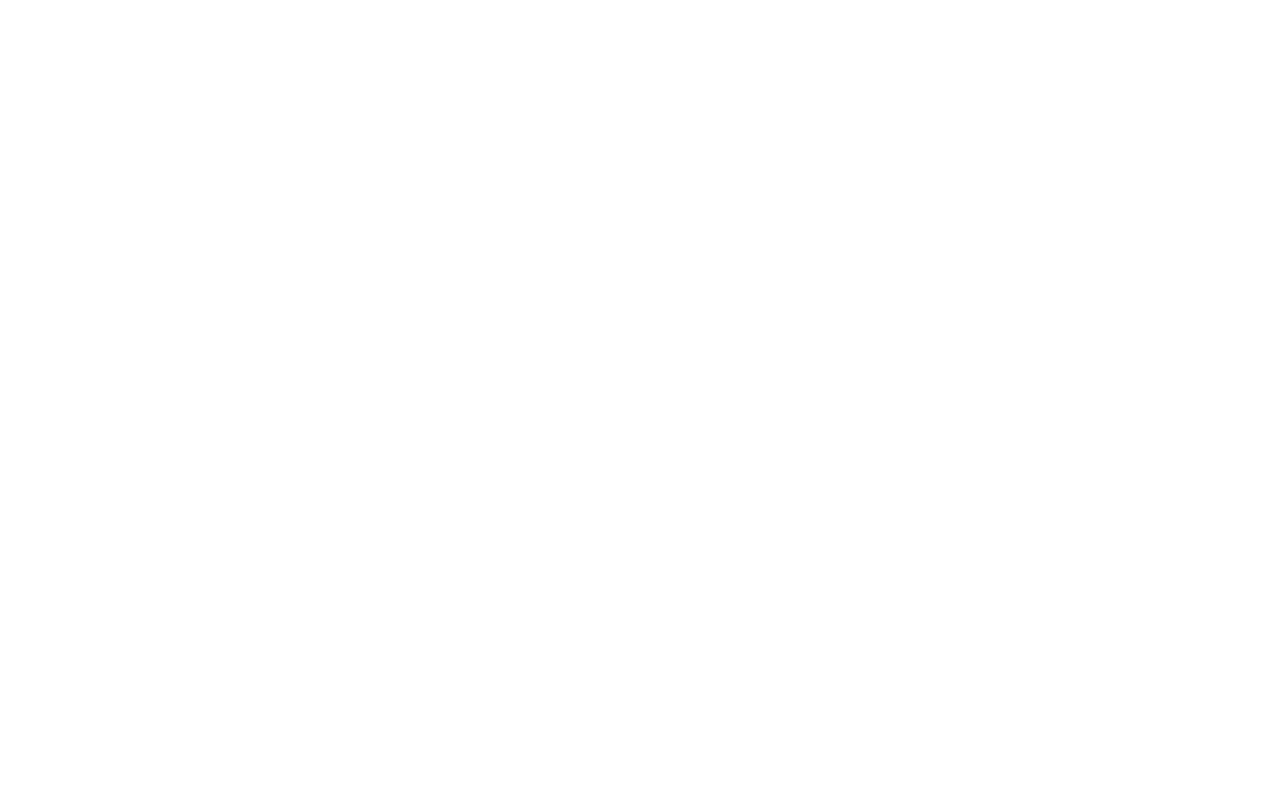
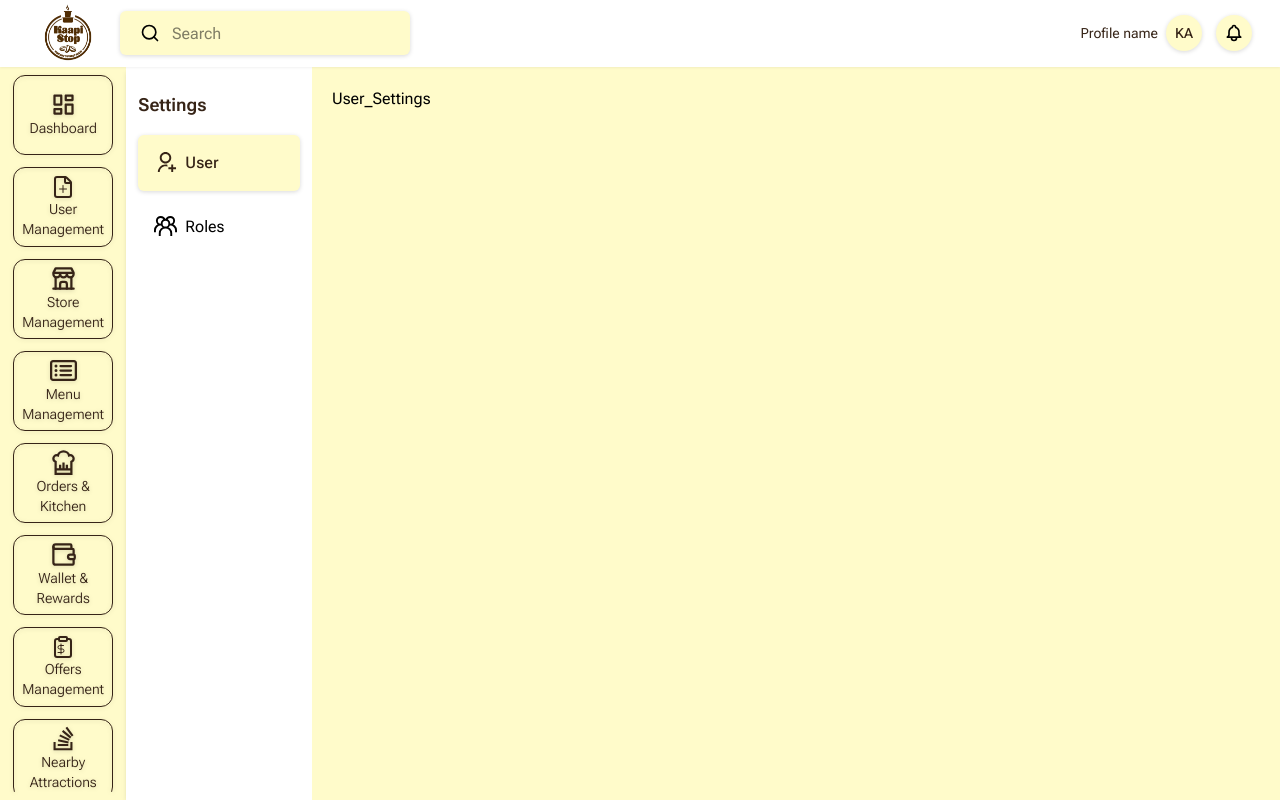
Before and after one commit to Vishvanath2005/Kappi_Stop_FE, a React (Vite) app in the folder Kappi_Stop_FE/: page /settings/user in a window 1280 px wide. Before the commit this address had no page. Built offline with nearby package versions, Linux system fonts and the light colour scheme.

Commit message:
Layout created for settings.

```diff
--- a/Kappi_Stop_FE/src/layout/Layouts.jsx
+++ b/Kappi_Stop_FE/src/layout/Layouts.jsx
@@ -4,7 +4,7 @@
 import { RiDashboardLine, RiUserAddLine } from "react-icons/ri";
 import { TbBuildingStore, TbReportAnalytics } from "react-icons/tb";
 import { FaRegRectangleList } from "react-icons/fa6";
-import { Plus, Settings, Triangle, Wallet } from "lucide-react";
+import { Plus, Settings, Wallet } from "lucide-react";
 import { FaStackOverflow } from "react-icons/fa";
 import { GrGroup, GrRestaurant } from "react-icons/gr";
 import { File, Clipboard, DollarSign } from "lucide-react";
@@ -95,54 +95,49 @@
     return false;
   };
 
-  const shouldShowNestedSidebar = (menu) => {
-    if (!menu.nested) return false;
-    return (
-      location.pathname.startsWith(menu.to) && location.pathname !== menu.to
+  const activeNestedMenu = Menus.find((menu) =>
+    menu.nested?.some((item) => location.pathname.startsWith(item.to))
   );
-  };
 
   return (
-    <div className="font-roboto-flex w-full fixed h-screen">
+    <div className="font-roboto-flex w-full h-screen">
       <Navbar />
-
-      <div className="flex bg-background h-11/12">
-        <div className="px-7 pb-10 bg-background overflow-auto no-scrollbar drop-shadow-md">
-          <ul>
+      <div className="flex  bg-background h-11/12">
+        <div className="px-7 my-2 pb-2 w-[150px] drop-shadow-sm overflow-y-scroll no-scrollbar ">
+          <div className="  flex justify-center  ">
+            <ul className="">
               {Menus.map((menu, index) => (
-              <React.Fragment key={index}>
-                <NavLink to={menu.to}>
+                <NavLink key={index} to={menu.to}>
                   <li
-                    className={`w-[92px] h-20 text-sm font-light flex flex-col justify-center items-center text-center my-5 rounded-xl ${
+                    className={`w-[100px] mb-3 h-20 text-sm font-light flex flex-col justify-center items-center text-center rounded-xl transition-all duration-300 ${
                       isMenuActive(menu)
                         ? "text-white bg-layout-text"
-                        : "text-layout-text border-layout-text border"
+                        : "text-layout-text border border-layout-text hover:bg-layout-text hover:text-white"
                     }`}
                   >
                     <span>{menu.icon}</span>
                     <p>{menu.title}</p>
                   </li>
                 </NavLink>
-              </React.Fragment>
               ))}
             </ul>
+          </div>
+        </div>
 
-          {Menus.map(
-            (menu, index) =>
-              shouldShowNestedSidebar(menu) && (
-                <div
-                  key={index}
-                  className="w-fit h-20 text-sm my-4 rounded-lg bg-white overflow-auto no-scrollbar shadow-lg"
-                >
+        {activeNestedMenu && (
+          <div className="w-60 bg-white shadow-md px-3 py-6">
+            <h2 className="text-lg font-semibold mb-4 text-layout-text">
+              {activeNestedMenu.title}
+            </h2>
             <ul>
-                    {menu.nested.map((item, idx) => (
+              {activeNestedMenu.nested.map((item, idx) => (
                 <li key={idx} className="mb-2">
                   <NavLink to={item.to}>
                     <div
-                            className={`flex items-center gap-2 cursor-pointer ${
+                      className={`flex items-center gap-2 p-4 rounded-md cursor-pointer transition-all duration-200 ${
                         location.pathname.startsWith(item.to)
-                                ? "bg-background text-layout-text border-r-5"
-                                : "text-dark-brown"
+                          ? "bg-background text-layout-text font-medium drop-shadow-sm"
+                          : "text-dark-brown hover:bg-gray-100"
                       }`}
                     >
                       <span>{item.icon}</span>
@@ -153,9 +148,7 @@
               ))}
             </ul>
           </div>
-              )
         )}
-        </div>
 
         <div className="w-full p-5 bg-background overflow-auto no-scrollbar">
           <Outlet />
--- a/Kappi_Stop_FE/src/layout/Navbar.jsx
+++ b/Kappi_Stop_FE/src/layout/Navbar.jsx
@@ -6,9 +6,9 @@
 const Navbar = () => {
   const navigate = useNavigate();
   return (
-    <div className=" w-full z-10 font-roboto-flex flex justify-between drop-shadow-xs items-center bg-white p-2 h-20 ">
+    <div className=" w-full z-10 font-roboto-flex flex justify-between drop-shadow-xs items-center bg-white p-2 h-1/12 ">
       <div className="flex items-center gap-5  ">
-        <img src={LOGO} className="w-20 h-20 ml-7  " alt="Logo Image" />
+        <img src={LOGO} className="w-16 h-16 ml-7  " alt="Logo Image" />
         <div className="flex items-center gap-3 px-5  rounded-md w-[290px] sm:w-[290px] bg-background drop-shadow-sm">
           <Search className="w-5 h-5 text-dark-brown" />
           <input
--- /dev/null
+++ b/Kappi_Stop_FE/src/pages/settings/user/User_Settings.jsx
@@ -0,0 +1,7 @@
+import React from "react";
+
+const User_Settings = () => {
+  return <div>User_Settings</div>;
+};
+
+export default User_Settings;
--- a/Kappi_Stop_FE/src/routes/Main_Router.jsx
+++ b/Kappi_Stop_FE/src/routes/Main_Router.jsx
@@ -5,6 +5,7 @@
 import Dashboard_Route from "./Dashboard_Route";
 import User_Route from "./User_Route";
 import Report_Route from "./Report_Route";
+import Settings_Route from "./Settings_Route";
 
 const Main_Router = () => {
   return (
@@ -16,6 +17,7 @@
             {Dashboard_Route()}
             {User_Route()}
             {Report_Route()}
+            {Settings_Route()}
           </Route>
         </Routes>
       </BrowserRouter>
--- /dev/null
+++ b/Kappi_Stop_FE/src/routes/Settings_Route.jsx
@@ -0,0 +1,17 @@
+import React from "react";
+import { Route } from "react-router";
+import User_Settings from "../pages/settings/user/User_Settings";
+
+const Settings_Route = () => {
+  return (
+    <>
+      <Route path="/settings">
+        <Route path="user">
+          <Route index element={<User_Settings />} />
+        </Route>
+      </Route>
+    </>
+  );
+};
+
+export default Settings_Route;
```
Lines whose indentation alone changed are shown as unchanged.
